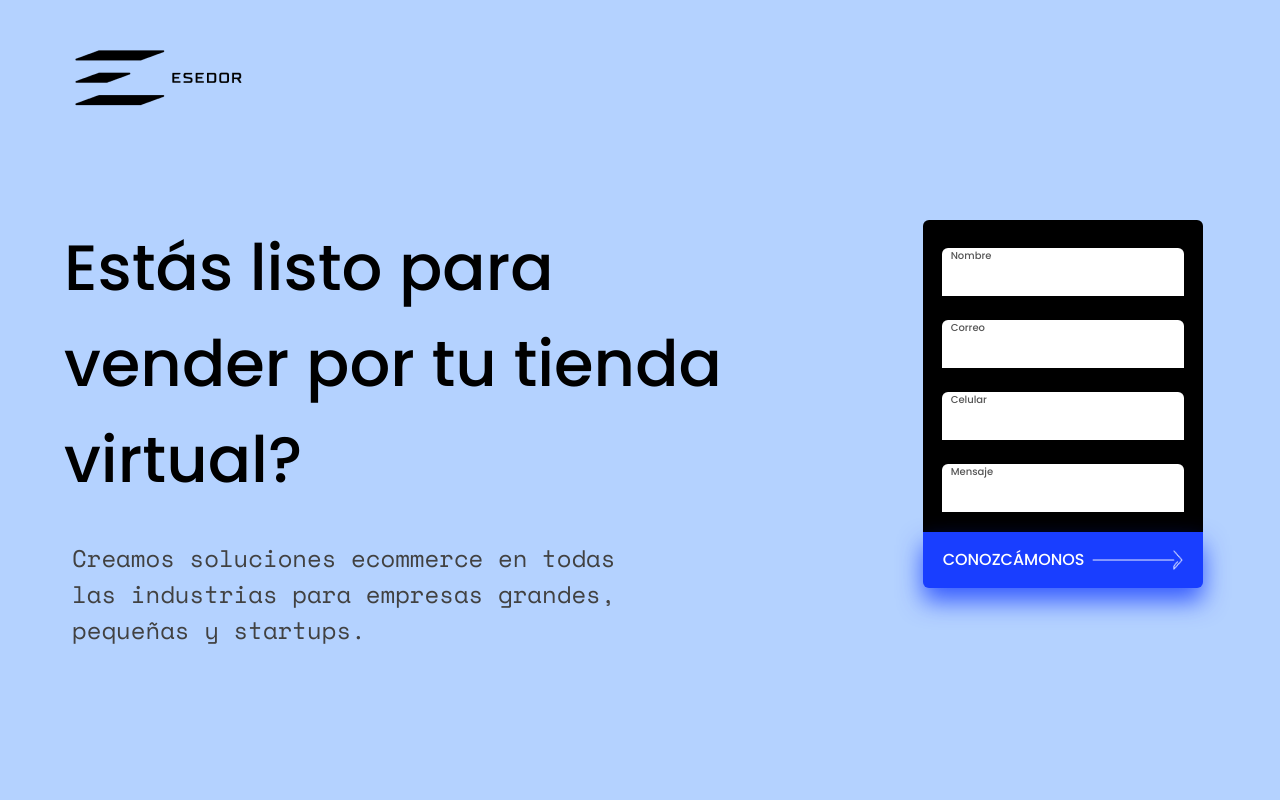
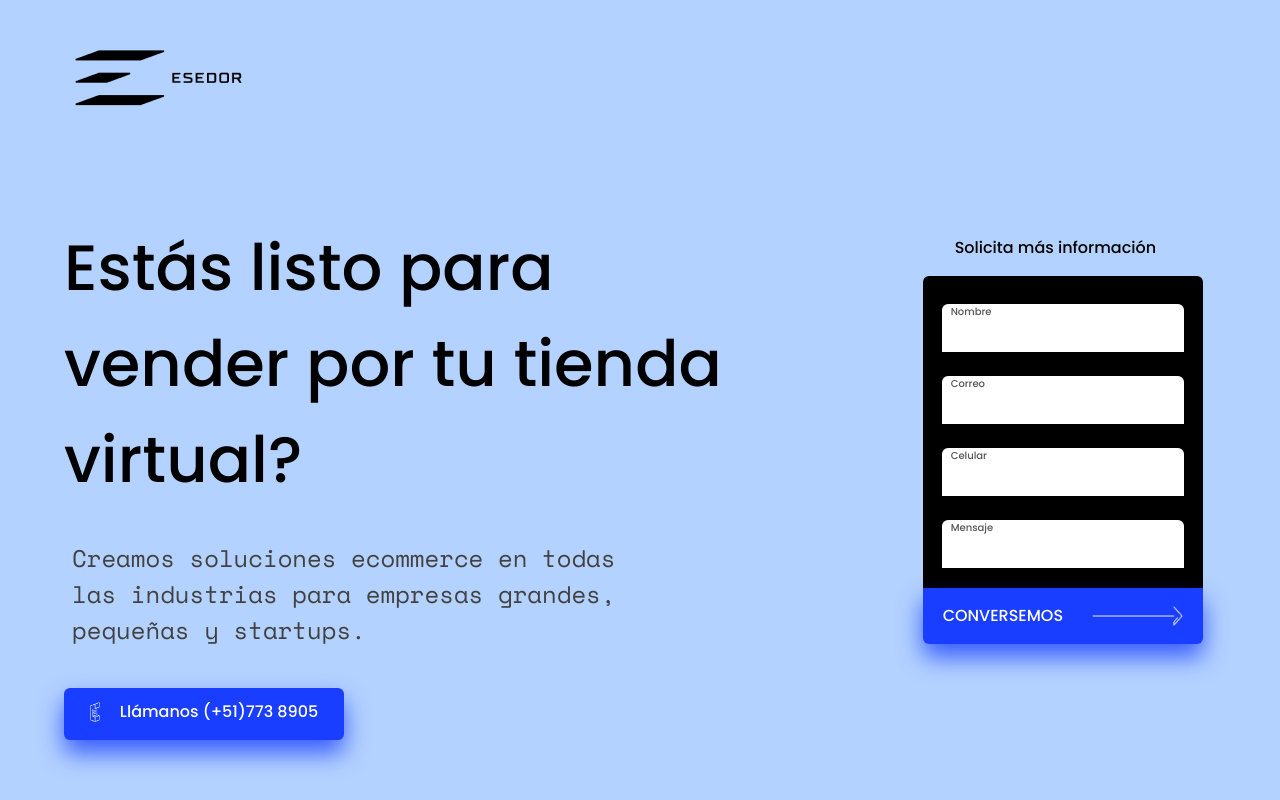
Before and after one commit to ZambranoBeicker/esedor_landingpage-web, a React (Create React App) app: page / in a window 1280 px wide. Shown: the top 800 px of the page. Built offline with nearby package versions, Linux system fonts and the light colour scheme.

Commit message:
Trying to add recaptcha

```diff
--- a/public/index.html
+++ b/public/index.html
@@ -11,7 +11,21 @@
     <link href="https://fonts.googleapis.com/css2?family=Poppins:wght@600&display=swap" rel="stylesheet">
     <meta name="theme-color" content="#000000" />
     <meta property="og:image" content="images/logo-header.png" />
-    <link rel="apple-touch-icon" href="%PUBLIC_URL%/logo192.png" />
+    <script src="https://www.google.com/recaptcha/api.js" async defer></script>
+
+    <script>
+      (function(w,d,s,l,i){
+        w[l]=w[l]||[];
+        w[l].push({'gtm.start':new Date().getTime(),event:'gtm.js'
+      });
+      var f=d.getElementsByTagName(s)[0],j=d.createElement(s),dl=l!='dataLayer'?'&l='+l:'';
+
+      j.async=true;
+      j.src='https://www.googletagmanager.com/gtm.js?id='+i+dl;
+      f.parentNode.insertBefore(j,f);
+
+    })(window,document,'script','dataLayer','GTM-NJ3HCQ2');
+    </script>
 
 
 
@@ -27,13 +41,7 @@
       <iframe src="https://www.googletagmanager.com/ns.html?id=GTM-NJ3HCQ2" height="0" width="0" style="display:none;visibility:hidden"></iframe>
     </noscript>
 
-    <script>
-      (function(w,d,s,l,i){w[l]=w[l]||[];w[l].push({'gtm.start':
-      new Date().getTime(),event:'gtm.js'});var f=d.getElementsByTagName(s)[0],
-      j=d.createElement(s),dl=l!='dataLayer'?'&l='+l:'';j.async=true;j.src=
-      'https://www.googletagmanager.com/gtm.js?id='+i+dl;f.parentNode.insertBefore(j,f);
-      })(window,document,'script','dataLayer','GTM-NJ3HCQ2');
-    </script>
+
     <!-- Google Tag Manager (noscript) -->
     <!-- End Google Tag Manager (noscript) -->
 </html>
--- a/src/Routes.js
+++ b/src/Routes.js
@@ -9,7 +9,7 @@ const Routes = ()=>{
    <BrowserRouter>
     <Switch>
       <Route path="/" exact component={App}/>
-      <Route path="/gracias" exact component={Gracias}/>
+      <Route path="/gracias" component={Gracias}/>
     </Switch>
    </BrowserRouter>
   )
--- a/src/components/Hero.js
+++ b/src/components/Hero.js
@@ -7,7 +7,7 @@ const DynamicFlex = (props)=>{
     if(props.flex){
         container = <div className="flex my-2 max-w-full">{props.children}</div>
     }else{
-        container = <div className="block my-2 max-w-full">{props.children}</div>
+        container = <div className="flex my-2 max-w-full justify-around">{props.children}</div>
     }
 
 
@@ -32,16 +32,20 @@ const HeroInfo = (props)=>{
         <div className="ml-4 md:ml-16 md:mr-20 md:w-8/12 lg:w-7/12 sm:pr-4">
             <h1 className="text-2xl font-semibold sm:mb-4 lg:mb-8 sm:text-3xl lg:text-5xl xl:text-6xl sm:font-medium w-full">Estás listo para vender por tu tienda virtual?</h1>
             <InfoParagraph info="Creamos soluciones ecommerce en todas las industrias para  empresas grandes, pequeñas y startups."/>
+            <ArrowCta  title="Llámanos (+51)773 8905" containerClass="rounded-md hidden lg:block lg:w-32 mx-auto md:mx-0 sm:ml-6 my-10 bg-blue text-shadow " ctaClass="mr-auto text-bold" src="images/llamada.png" adapt={false}/>
+
         </div>
     )
 }
 
-const ArrowCta = ({title,adapt,ctaClass = '',src,containerClass = 'bg-black rounded-md',textClass = ''}, route = "/gracias")=>{
+const ArrowCta = ({title,adapt,ctaClass = '',src,containerClass = 'bg-black rounded-md',textClass = ''})=>{
     let titleImg;
-    // const titulo = <h5 className={"mr-0 " + ctaClass}>{title}</h5>
+    const titulo = <Link className={"mr-0 " + ctaClass} to="/gracias">{title}</Link>
 
-    const titulo = <Link className={"mr-0 " + ctaClass} to={route}>{title}</Link>
 
+
+
+    if(adapt){
 
       titleImg = (
         <React.Fragment>
@@ -51,10 +55,21 @@ const ArrowCta = ({title,adapt,ctaClass = '',src,containerClass = 'bg-black roun
             </div>
         </React.Fragment>
       )
+    }else{
+      titleImg = (
+        <React.Fragment>
+            <div className="arrow-cta__container ml-auto mr-5">
+                <img className="arrow-cta__arrow-image" src={src} alt={src && "Arrow"}/>
+            </div>
+            {titulo}
+        </React.Fragment>
+      )
+
+    }
 
 
     return (
-        <div className={"arrow-container pt-1 text-white sm:mx-auto text-shadow cursor-pointer hover-bg-blue " + containerClass}>
+        <div id="Link" className={"arrow-container pt-1 text-white sm:mx-auto text-shadow cursor-pointer hover-bg-blue " + containerClass}>
             <DynamicFlex flex={adapt}>
                 {titleImg}
             </DynamicFlex>
@@ -80,19 +95,22 @@ const data = [
   ]
 
   return(
-    <div className={"px-4 " + containerForm}>
+    <div className={"px-4 " + containerForm} action="?" method="POST" >
       <form className={formClass + " sm:w-56"}>
         {data.map(({label},index)=>{
 
           return(
             <div key={index * (10 * 2)} className="input-container relative container-none my-4">
               <label className="absolute text-xs">{label}</label>
-              <input className="block mx-auto rounded-t-md w-11/12 h-12 text-xs pl-2 mt-6 pt-4"/>
+              <input className="block mx-auto rounded-t-md w-11/12 h-12 text-sm pl-2 mt-6 pt-4"/>
             </div>
           )
         })}
+
       </form>
-        <ArrowCta title="CONOZCÁMONOS" src="images/arrow_meet.png" containerClass="bg-blue py-2 pt-2 pl-5 sm:w-56 rounded-b-md" adapt={true} cta="ml-1"/>
+        <div className="g-recaptcha" data-sitekey="6LcTh_8UAAAAAOHlUrf8L26iAVs-8AoJR1N4UAkY">
+        </div>
+        <ArrowCta title="CONVERSEMOS" src="images/arrow_meet.png" containerClass="bg-blue py-2 pt-2 pl-5 sm:w-56 rounded-b-md" adapt={true} cta="ml-1"/>
     </div>
   )
 }
@@ -103,6 +121,7 @@ const Hero = () =>{
         <section className="min-h-0 sm:flex sm:pt-16 sm:pb-24 xl:pt-16 lg:h-screen bg-blue-third">
             <HeroInfo />
             <div>
+              <h4 className="text-bold semibig hidden lg:block my-4 px-16">Solicita más información</h4>
               <HeroForm formClass="bg-black min-h-0 sm:mx-4 py-1 px-2 rounded-t-md"/>
             </div>
         </section>
--- a/src/components/Projects.js
+++ b/src/components/Projects.js
@@ -7,13 +7,13 @@ const Projects = () =>{
       return (
 
         <React.Fragment>
-          <section className="min-h-0 container-none lg:flex relative">
+          <section className="min-h-0 container-none lg:flex relative xl:min-h-screen">
             <div className="w-full lg:hidden">
               <img className="rounded-t-md" src="images/projects.png" alt="Proyectos"/>
             </div>
 
 
-            <div className="bg-black p-4 rounded-b-md lg:w-11/12 md:px-16 lg:pt-10">
+            <div className="bg-black p-4 rounded-b-md lg:w-11/12 xl:w-10/12 md:px-16 xl:min-h-0 xl:pb-10 xl:pt-32 lg:pt-10">
               <div className="text-white lg:w-1/3">
                 <h4 className="text-sm">Proyectos selecionados</h4>
                 <h2 className="text-semibig mt-4 md:text-3xl lg:text-5xl lg:mt-5">NIUBIZ</h2>
@@ -23,7 +23,7 @@ const Projects = () =>{
                   containerClass="md:pr-4 md:my-10 mr-auto pr-4 my-5 mr-auto"
                   />
               </div>
-              <div className="hidden lg:block my-32 text-white">
+              <div className="hidden lg:block my-32 text-white xl:my-40">
                 <h5 className="cursor-auto projects__arrow-cta">SIGUIENTE</h5>
                 <img src="images/arrow-2.png" alt="arrow-2"/>
               </div>
@@ -32,7 +32,7 @@ const Projects = () =>{
               </div>
             </div>
               <div className="projects__image hidden lg:block absolute w-8/12 right-0">
-                <img className="" src="images/projects.png" alt="Proyectos"/>
+                <img src="images/projects.png" alt="Proyectos"/>
               </div>
           </section>
 
--- a/src/components/Steps.js
+++ b/src/components/Steps.js
@@ -12,7 +12,7 @@ const setTitles = ({stepTitle, infoTitle, info},textClass,containerClass,index)=
                 <h2 className="text-3xl xl:text-4xl w-full">{infoTitle}</h2>
             </div>
             <InfoParagraph info={info} textClass={textClass}/>
-            <ArrowCta  title="CONOZCÁMONOS" containerClass="rounded-md mx-auto md:mx-0 sm:ml-6 my-10 bg-blue py-3 pt-3 px-2 text-shadow " ctaClass="ml-5" src="images/arrow_meet.png" adapt={true}/>
+            <ArrowCta  title="CONVERSEMOS" containerClass="rounded-md mx-auto md:mx-0 sm:ml-6 my-10 bg-blue py-3 pt-3 px-2 text-shadow " ctaClass="ml-5" src="images/arrow_meet.png" adapt={true}/>
         </div>
     )
 }
@@ -65,7 +65,7 @@ const stepsContent = (data, last)=>{
               <h2 className=" w-11/12 mx-auto text-semibig sm:mb-4 sm:text-2xl md:text-3xl md:mx-0">{data[0].infoTitle}</h2>
           </div>
           <InfoParagraph info={data[0].info} containerClass="'w-11/12 sm:min-w-0 my-3 md:my-5'" textClass="mx-auto md:mx-0 w-11/12 text-xs sm:text-base md:text-lg"/>
-          <ArrowCta  title="CONOZCÁMONOS" containerClass="rounded-md mx-auto md:mx-0 sm:ml-6 my-10 bg-blue py-3 pt-3 px-2 text-shadow " ctaClass="ml-5" src="images/arrow_meet.png" adapt={true}/>
+          <ArrowCta  title="CONVERSEMOS" containerClass="rounded-md mx-auto md:mx-0 sm:ml-6 my-10 bg-blue py-3 pt-3 px-2 text-shadow " ctaClass="ml-5" src="images/arrow_meet.png" adapt={true}/>
         </div>
         )
 
--- a/src/sass/_projects.scss
+++ b/src/sass/_projects.scss
@@ -1,6 +1,6 @@
 .projects__image{
 
-  top:8%;
+  top:18%;
 }
 
 
@@ -9,3 +9,31 @@
   font-family: 'Montserrat', sans-serif;
   letter-spacing: 10px;
 }
+
+@media screen and (min-width:"1470px"){
+
+  .projects__image{
+    top:15%;
+    max-width: 65%;
+
+  }
+
+}
+@media screen and (min-width:"1600px"){
+
+  .projects__image{
+    top:11%;
+    max-width: 65%;
+
+  }
+
+}
+@media screen and (min-width:"1770px"){
+
+  .projects__image{
+    top:12%;
+    max-width: 55%;
+
+  }
+
+}
```
Also changed, not shown: public/images/llamada.png (added).
